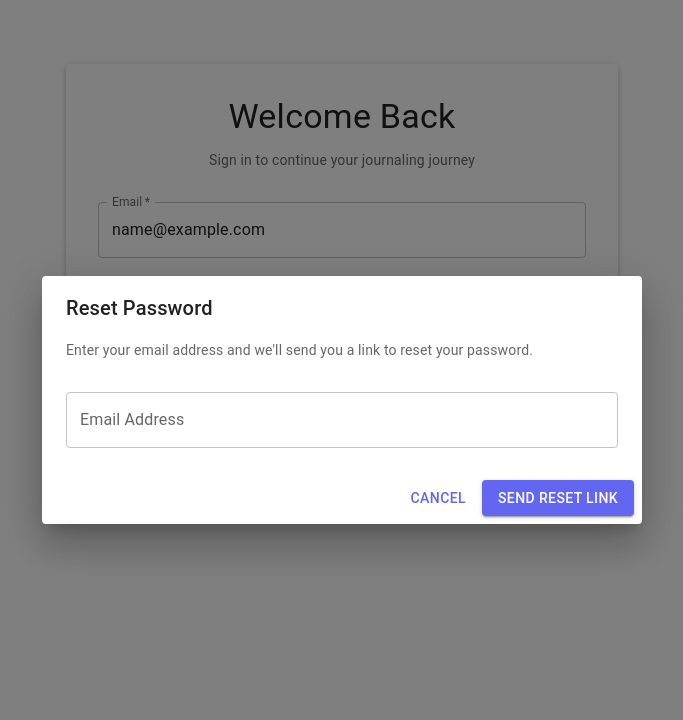
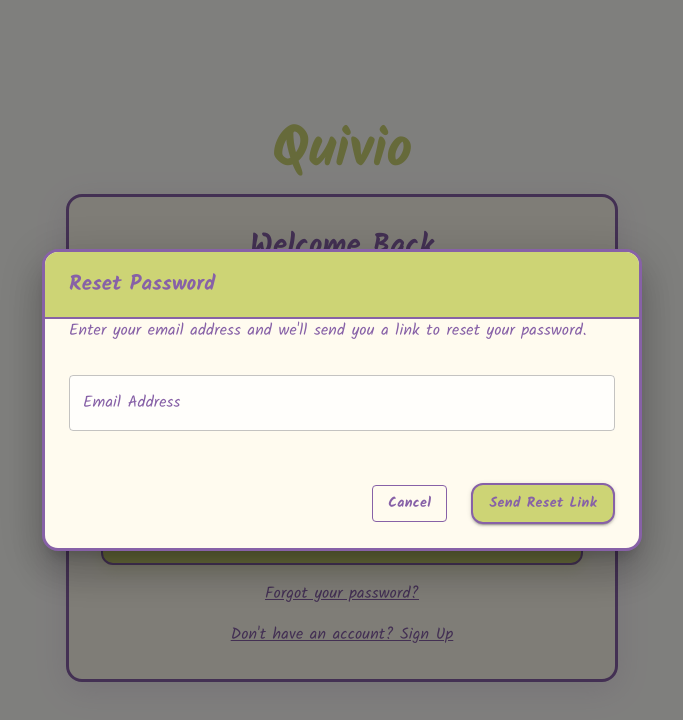
Before and after one commit to ayahalij/Quivio-frontend, a React (Create React App) app: page /login in a window 1280 px wide. Both pictures are taken after typing "name@example.com", "Sample123" into the empty fields and a click on the button "Forgot your password?". Shown: the top 720 px of the page, without its empty margins (298-981 px from the left). Built offline with nearby package versions, Linux system fonts and the light colour scheme; no server answers.

Commit message:
styling login

```diff
--- a/src/components/auth/Login.jsx
+++ b/src/components/auth/Login.jsx
@@ -1,5 +1,4 @@
-// Update your src/components/auth/Login.jsx with this enhanced version:
-
+// src/components/auth/Login.jsx
 import React, { useState } from 'react';
 import {
   Container,
@@ -32,7 +31,7 @@ const Login = () => {
   const [error, setError] = useState('');
   const [loading, setLoading] = useState(false);
 
-  // NEW: Forgot password state
+  // Forgot password state
   const [forgotPasswordOpen, setForgotPasswordOpen] = useState(false);
   const [forgotEmail, setForgotEmail] = useState('');
   const [forgotLoading, setForgotLoading] = useState(false);
@@ -63,7 +62,6 @@ const Login = () => {
     }
   };
 
-  // NEW: Handle forgot password
   const handleForgotPassword = async () => {
     if (!forgotEmail) {
       setForgotError('Please enter your email address');
@@ -96,25 +94,87 @@ const Login = () => {
   };
 
   return (
+    <Box sx={{
+      backgroundColor: '#fffefb',
+      minHeight: '100vh',
+      display: 'flex',
+      alignItems: 'center',
+      py: 4
+    }}>
       <Container component="main" maxWidth="sm">
         <Box
           sx={{
-          marginTop: 8,
             display: 'flex',
             flexDirection: 'column',
             alignItems: 'center',
           }}
         >
-        <Paper elevation={3} sx={{ padding: 4, width: '100%' }}>
-          <Typography component="h1" variant="h4" align="center" gutterBottom>
+          {/* Quivio Logo */}
+          <Typography
+            variant="h2"
+            sx={{
+              fontFamily: '"Kalam", cursive',
+              color: '#cdd475',
+              fontWeight: 700,
+              mb: 1,
+              fontSize: { xs: '2.5rem', md: '3.5rem' }
+            }}
+          >
+            Quivio
+          </Typography>
+
+          <Paper
+            elevation={0}
+            sx={{
+              padding: 4,
+              width: '100%',
+              backgroundColor: '#fffbef',
+              border: '3px solid #8761a7',
+              borderRadius: 4,
+              boxShadow: '0 8px 32px rgba(135, 97, 167, 0.15)'
+            }}
+          >
+            <Typography
+              component="h1"
+              variant="h4"
+              align="center"
+              gutterBottom
+              sx={{
+                fontFamily: '"Kalam", cursive',
+                color: '#8761a7',
+                fontWeight: 600,
+                fontSize: '1.8rem'
+              }}
+            >
               Welcome Back
             </Typography>
-          <Typography variant="body2" align="center" color="text.secondary" paragraph>
+            <Typography
+              variant="body1"
+              align="center"
+              paragraph
+              sx={{
+                color: '#8761a7',
+                fontFamily: '"Kalam", cursive',
+                fontSize: '1rem',
+                mb: 3
+              }}
+            >
               Sign in to continue your journaling journey
             </Typography>
 
             {error && (
-            <Alert severity="error" sx={{ mb: 2 }}>
+              <Alert
+                severity="error"
+                sx={{
+                  mb: 3,
+                  backgroundColor: '#fffbef',
+                  color: '#8761a7',
+                  border: '2px solid #8761a7',
+                  borderRadius: 3,
+                  fontFamily: '"Kalam", cursive',
+                  fontSize: '1rem'
+                }}
+              >
                 {error}
               </Alert>
             )}
@@ -131,6 +191,26 @@ const Login = () => {
                 autoFocus
                 value={formData.email}
                 onChange={handleChange}
+                sx={{
+                  '& .MuiOutlinedInput-root': {
+                    fontFamily: '"Kalam", cursive',
+                    backgroundColor: '#fffefb',
+                    '&:hover .MuiOutlinedInput-notchedOutline': {
+                      borderColor: '#8761a7'
+                    },
+                    '&.Mui-focused .MuiOutlinedInput-notchedOutline': {
+                      borderColor: '#8761a7',
+                      borderWidth: '2px'
+                    }
+                  },
+                  '& .MuiInputLabel-root': {
+                    fontFamily: '"Kalam", cursive',
+                    color: '#8761a7',
+                    '&.Mui-focused': {
+                      color: '#8761a7'
+                    }
+                  }
+                }}
               />
               <TextField
                 margin="normal"
@@ -143,27 +223,79 @@ const Login = () => {
                 autoComplete="current-password"
                 value={formData.password}
                 onChange={handleChange}
+                sx={{
+                  '& .MuiOutlinedInput-root': {
+                    fontFamily: '"Kalam", cursive',
+                    backgroundColor: '#fffefb',
+                    '&:hover .MuiOutlinedInput-notchedOutline': {
+                      borderColor: '#8761a7'
+                    },
+                    '&.Mui-focused .MuiOutlinedInput-notchedOutline': {
+                      borderColor: '#8761a7',
+                      borderWidth: '2px'
+                    }
+                  },
+                  '& .MuiInputLabel-root': {
+                    fontFamily: '"Kalam", cursive',
+                    color: '#8761a7',
+                    '&.Mui-focused': {
+                      color: '#8761a7'
+                    }
+                  }
+                }}
               />
               <Button
                 type="submit"
                 fullWidth
                 variant="contained"
-              sx={{ mt: 3, mb: 2 }}
                 disabled={loading}
+                sx={{
+                  mt: 3,
+                  mb: 2,
+                  backgroundColor: '#cdd475',
+                  color: '#8761a7',
+                  border: '2px solid #8761a7',
+                  borderRadius: 3,
+                  fontFamily: '"Kalam", cursive',
+                  fontSize: '1.1rem',
+                  fontWeight: 600,
+                  textTransform: 'none',
+                  py: 1.5,
+                  boxShadow: '0 4px 15px rgba(205, 212, 117, 0.3)',
+                  '&:hover': {
+                    backgroundColor: '#dce291',
+                    transform: 'scale(1.02)',
+                    boxShadow: '0 6px 20px rgba(205, 212, 117, 0.4)',
+                  },
+                  '&:disabled': {
+                    backgroundColor: '#f0f0f0',
+                    color: '#999',
+                    border: '2px solid #ddd'
+                  }
+                }}
               >
-              {loading ? <CircularProgress size={24} /> : 'SIGN IN'}
+                {loading ? <CircularProgress size={24} sx={{ color: '#8761a7' }} /> : 'Sign In'}
               </Button>
 
-            {/* NEW: Forgot Password Link */}
+              {/* Forgot Password Link */}
               <Box sx={{ textAlign: 'center', mb: 2 }}>
                 <Link
                   component="button"
-                variant="body2"
+                  variant="body1"
                   onClick={(e) => {
                     e.preventDefault();
                     setForgotPasswordOpen(true);
                   }}
-                sx={{ cursor: 'pointer' }}
+                  sx={{
+                    cursor: 'pointer',
+                    color: '#8761a7',
+                    fontFamily: '"Kalam", cursive',
+                    fontSize: '1rem',
+                    textDecorationColor: '#8761a7',
+                    '&:hover': {
+                      color: '#6b4c87'
+                    }
+                  }}
                 >
                   Forgot your password?
                 </Link>
@@ -172,12 +304,21 @@ const Login = () => {
               <Box sx={{ textAlign: 'center' }}>
                 <Link
                   component="button"
-                variant="body2"
+                  variant="body1"
                   onClick={(e) => {
                     e.preventDefault();
                     navigate('/register');
                   }}
-                sx={{ cursor: 'pointer' }}
+                  sx={{
+                    cursor: 'pointer',
+                    color: '#8761a7',
+                    fontFamily: '"Kalam", cursive',
+                    fontSize: '1rem',
+                    textDecorationColor: '#8761a7',
+                    '&:hover': {
+                      color: '#6b4c87'
+                    }
+                  }}
                 >
                   Don't have an account? Sign Up
                 </Link>
@@ -186,22 +327,71 @@ const Login = () => {
           </Paper>
         </Box>
 
-      {/* NEW: Forgot Password Dialog */}
-      <Dialog open={forgotPasswordOpen} onClose={closeForgotPasswordDialog} maxWidth="sm" fullWidth>
-        <DialogTitle>Reset Password</DialogTitle>
-        <DialogContent>
-          <Typography variant="body2" color="text.secondary" paragraph>
+        {/* Forgot Password Dialog */}
+        <Dialog
+          open={forgotPasswordOpen}
+          onClose={closeForgotPasswordDialog}
+          maxWidth="sm"
+          fullWidth
+          PaperProps={{
+            sx: {
+              backgroundColor: '#fffbef',
+              border: '3px solid #8761a7',
+              borderRadius: 4
+            }
+          }}
+        >
+          <DialogTitle sx={{
+            backgroundColor: '#cdd475',
+            color: '#8761a7',
+            fontFamily: '"Kalam", cursive',
+            fontWeight: 600,
+            fontSize: '1.3rem',
+            borderBottom: '2px solid #8761a7'
+          }}>
+            Reset Password
+          </DialogTitle>
+          <DialogContent sx={{ p: 3 }}>
+            <Typography
+              variant="body1"
+              paragraph
+              sx={{
+                color: '#8761a7',
+                fontFamily: '"Kalam", cursive',
+                fontSize: '1rem'
+              }}
+            >
               Enter your email address and we'll send you a link to reset your password.
             </Typography>
 
             {forgotError && (
-            <Alert severity="error" sx={{ mb: 2 }}>
+              <Alert
+                severity="error"
+                sx={{
+                  mb: 2,
+                  backgroundColor: '#fffbef',
+                  color: '#8761a7',
+                  border: '2px solid #8761a7',
+                  borderRadius: 3,
+                  fontFamily: '"Kalam", cursive'
+                }}
+              >
                 {forgotError}
               </Alert>
             )}
 
             {forgotSuccess && (
-            <Alert severity="success" sx={{ mb: 2 }}>
+              <Alert
+                severity="success"
+                sx={{
+                  mb: 2,
+                  backgroundColor: '#dce291',
+                  color: '#8761a7',
+                  border: '2px solid #8761a7',
+                  borderRadius: 3,
+                  fontFamily: '"Kalam", cursive'
+                }}
+              >
                 {forgotSuccess}
               </Alert>
             )}
@@ -216,23 +406,75 @@ const Login = () => {
               value={forgotEmail}
               onChange={(e) => setForgotEmail(e.target.value)}
               disabled={forgotLoading}
-            sx={{ mt: 2 }}
+              sx={{
+                mt: 2,
+                '& .MuiOutlinedInput-root': {
+                  fontFamily: '"Kalam", cursive',
+                  backgroundColor: '#fffefb',
+                  '&:hover .MuiOutlinedInput-notchedOutline': {
+                    borderColor: '#8761a7'
+                  },
+                  '&.Mui-focused .MuiOutlinedInput-notchedOutline': {
+                    borderColor: '#8761a7',
+                    borderWidth: '2px'
+                  }
+                },
+                '& .MuiInputLabel-root': {
+                  fontFamily: '"Kalam", cursive',
+                  color: '#8761a7',
+                  '&.Mui-focused': {
+                    color: '#8761a7'
+                  }
+                }
+              }}
             />
           </DialogContent>
-        <DialogActions>
-          <Button onClick={closeForgotPasswordDialog} disabled={forgotLoading}>
+          <DialogActions sx={{ p: 3, gap: 2 }}>
+            <Button
+              onClick={closeForgotPasswordDialog}
+              disabled={forgotLoading}
+              sx={{
+                color: '#8761a7',
+                borderColor: '#8761a7',
+                fontFamily: '"Kalam", cursive',
+                fontWeight: 600,
+                textTransform: 'none',
+                '&:hover': {
+                  borderColor: '#8761a7',
+                  backgroundColor: 'rgba(135, 97, 167, 0.1)'
+                }
+              }}
+              variant="outlined"
+            >
               Cancel
             </Button>
             <Button
               onClick={handleForgotPassword}
               variant="contained"
               disabled={forgotLoading}
+              sx={{
+                backgroundColor: '#cdd475',
+                color: '#8761a7',
+                border: '2px solid #8761a7',
+                borderRadius: 3,
+                fontFamily: '"Kalam", cursive',
+                fontWeight: 600,
+                textTransform: 'none',
+                '&:hover': {
+                  backgroundColor: '#dce291'
+                },
+                '&:disabled': {
+                  backgroundColor: '#f0f0f0',
+                  color: '#999'
+                }
+              }}
             >
-            {forgotLoading ? <CircularProgress size={20} /> : 'Send Reset Link'}
+              {forgotLoading ? <CircularProgress size={20} sx={{ color: '#8761a7' }} /> : 'Send Reset Link'}
             </Button>
           </DialogActions>
         </Dialog>
       </Container>
+    </Box>
   );
 };
 
```
Lines whose indentation alone changed are shown as unchanged.
